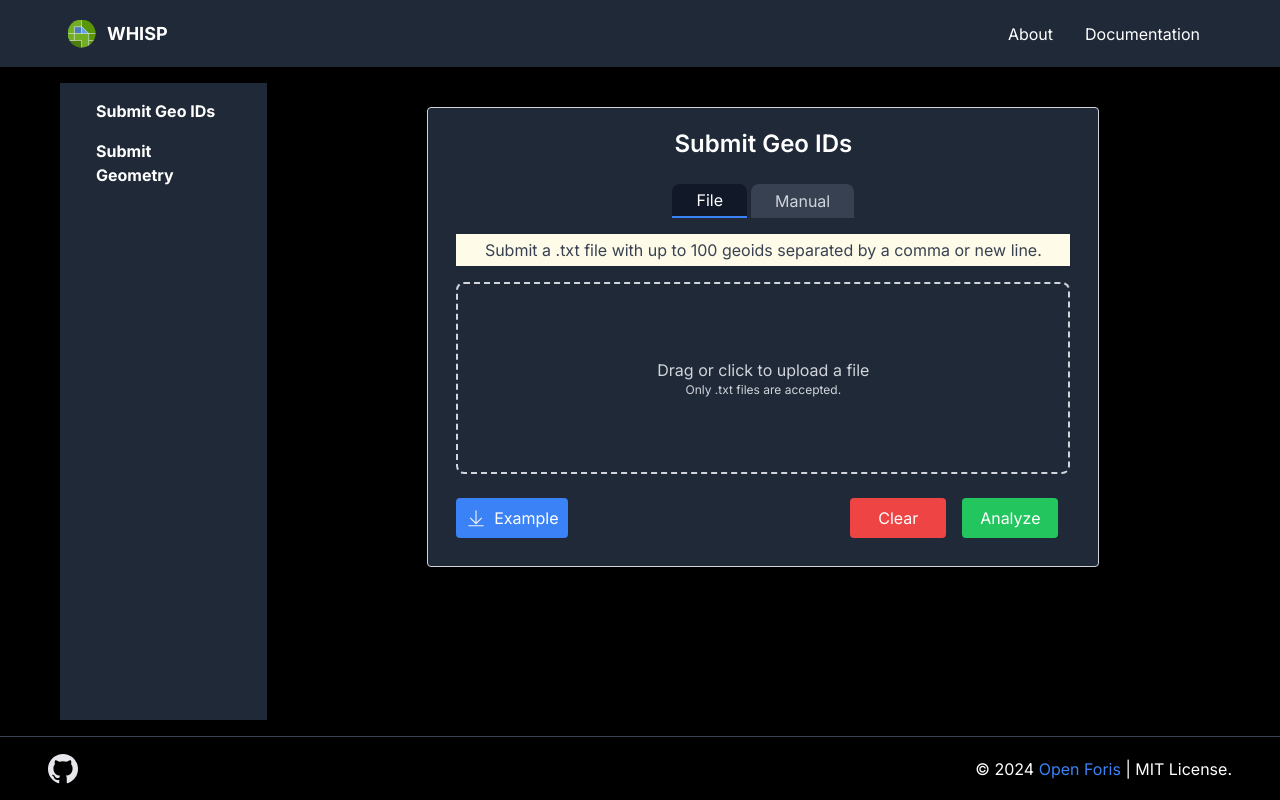
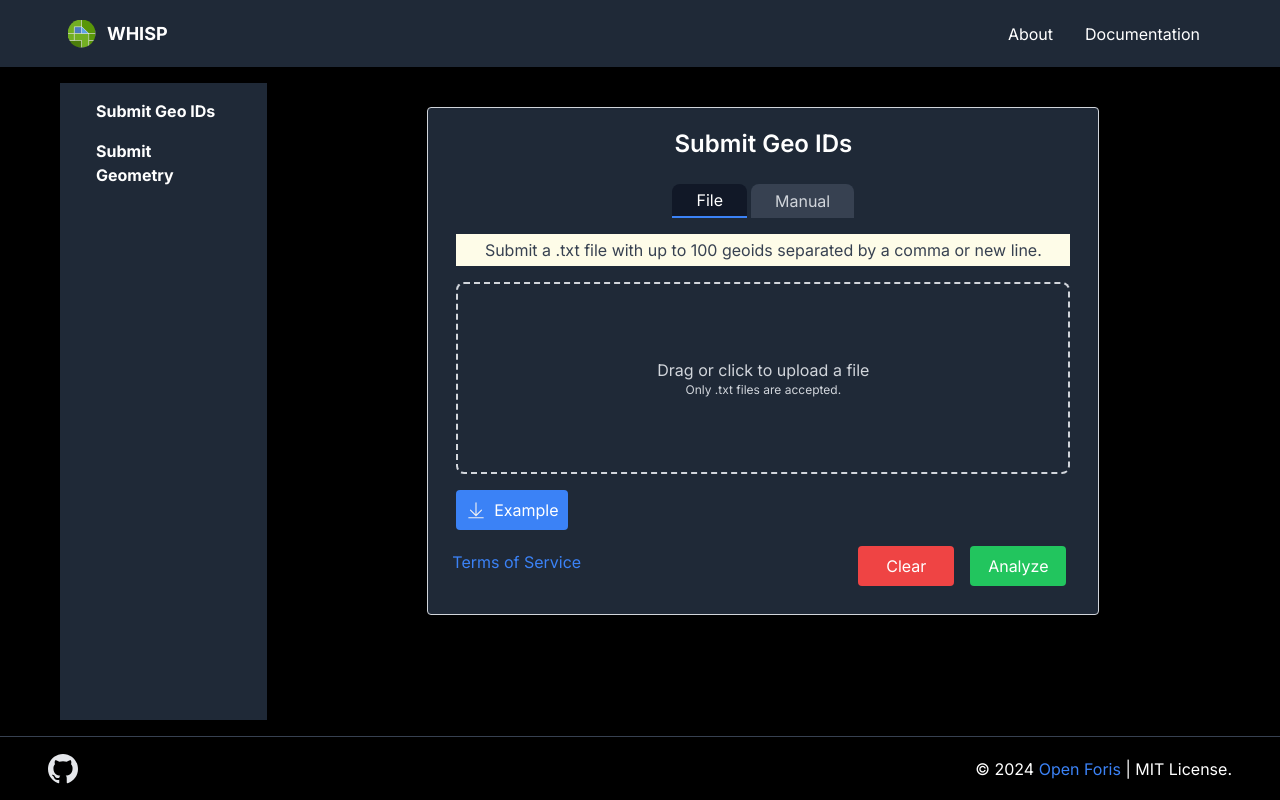
Before and after one commit to forestdatapartnership/whisp-app, a Next.js app: page /submit-geo-ids in a window 1280 px wide. Built offline with nearby package versions, Linux system fonts and the light colour scheme.

Commit message:
add ToS in geoid page

```diff
--- a/src/app/(inputs)/submit-geo-ids/page.tsx
+++ b/src/app/(inputs)/submit-geo-ids/page.tsx
@@ -6,6 +6,7 @@ import { Tabs } from '@/components/Tabs';
 import { Buttons } from '@/components/Buttons';
 import Image from 'next/image';
 import { useSafeRouterPush } from '@/utils/safePush';
+import Link from 'next/link';
 
 const GeoIdInput: React.FC = () => {
     const [isLoading, setIsLoading] = useState<boolean>(false);
@@ -95,6 +96,23 @@ const GeoIdInput: React.FC = () => {
         document.body.removeChild(element);
     };
 
+    const renderExampleButton = () => (
+        <button
+            onClick={downloadSampleDocument}
+            className="flex mt-2 items-center justify-center w-28 px-4 py-2 bg-blue-500 hover:bg-blue-700 text-white rounded focus:outline-none focus:shadow-outline"
+            type="button"
+        >
+            <Image
+                className='mr-2'
+                onClick={() => useStore.setState({ error: '' })}
+                src="/download-outline.svg"
+                alt="download-outline"
+                width={20}
+                height={20}
+            />
+            Example
+        </button>
+    )
 
     return (
         <div className="md:max-w-2xl p-5 border border-gray-300 bg-gray-800 rounded shadow-md mx-auto my-4 relative">
@@ -109,22 +127,11 @@ const GeoIdInput: React.FC = () => {
                 activeTab={activeTab}
                 setActiveTab={setActiveTab}
             />
-            <div className="flex mx-2 items-center justify-between flex-wrap">
-                <button
-                    onClick={downloadSampleDocument}
-                    className="flex mt-2 items-center justify-center w-28 px-4 py-2 bg-blue-500 hover:bg-blue-700 text-white rounded focus:outline-none focus:shadow-outline"
-                    type="button"
-                >
-                    <Image
-                        className='mr-2'
-                        onClick={() => useStore.setState({ error: '' })}
-                        src="/download-outline.svg"
-                        alt="download-outline"
-                        width={20}
-                        height={20}
-                    />
-                    Example
-                </button>
+            <div className="flex items-center mx-2 justify-between">
+                {renderExampleButton()}
+            </div>
+            <div className="flex items-center justify-between">
+                <Link href="https://openforis.org/whisp-terms-of-service/" target="_blank" className="text-blue-500 mx-1">Terms of Service</Link>
                 <Buttons clearInput={clearInput} analyze={analyze} isDisabled={isDisabled} />
             </div>
         </div>
```
